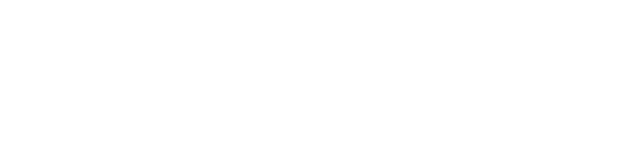
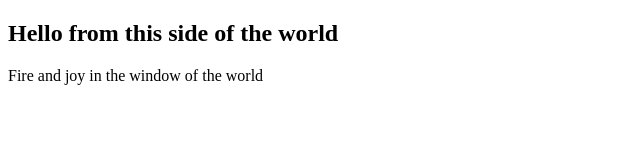
Before and after one commit to femiayotubosun/demo-git, a plain HTML site: page index.html in a window 1280 px wide. Shown: the whole page, without its empty margins (0-640 px from the left). Drawn offline with Linux system fonts and the light colour scheme.

Commit message:
Modified index.html with stuff

```diff
--- a/index.html
+++ b/index.html
@@ -7,6 +7,7 @@
     <title>My base templates</title>
 </head>
 <body>
-
+    <h2>Hello from this side of the world </h2>
+    <p>Fire and joy in the window of the world</p>
 </body>
 </html>
```
